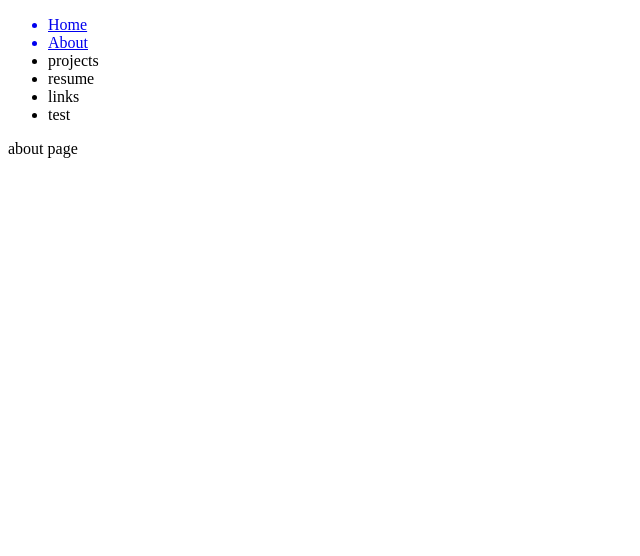
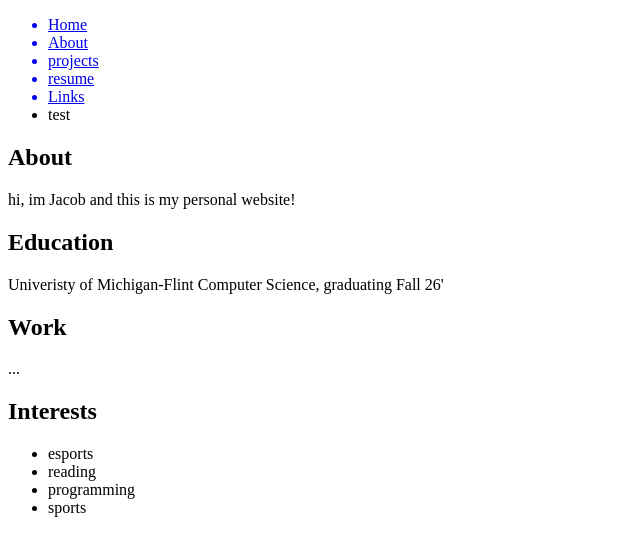
Before and after one commit to j-klamerus/jklamerus-personal-site, a React (Vite) app: page /#/about in a window 1280 px wide. Shown: the top 556 px of the page, without its empty margins (0-640 px from the left). Built offline with nearby package versions, Linux system fonts and the light colour scheme.

Commit message:
added nav and each component

```diff
--- a/src/App.tsx
+++ b/src/App.tsx
@@ -1,6 +1,5 @@
 import Navbar from './components/navbar'
 import './App.css'
-//import { BrowserRouter, Routes, Route, Link } from 'react-router-dom'
 
 function App() {
 
--- /dev/null
+++ b/src/components/Links.tsx
@@ -0,0 +1,16 @@
+import Navbar from "./navbar";
+
+function Links() {
+    return(
+        <>
+            <Navbar/>
+            <a href="https://github.com/j-klamerus" target="_blank">github</a>
+            <br></br>
+            <a href="https://www.linkedin.com/in/jacob-klamerus-289265395/" target="_blank">linkedin</a>
+            <br></br>
+            <a>klamerus3@gmail.com</a>
+        </>
+    )
+}
+
+export default Links
--- a/src/components/about.tsx
+++ b/src/components/about.tsx
@@ -4,7 +4,19 @@ function About() {
     return(
         <div>
             <Navbar/>
-            about page
+            <h2>About</h2>
+            <p>hi, im Jacob and this is my personal website!</p>
+            <h2>Education</h2>
+            <p>Univeristy of Michigan-Flint Computer Science, graduating Fall 26'</p>
+            <h2>Work</h2>
+            <p>...</p>
+            <h2>Interests</h2>
+            <ul>
+                <li>esports</li>
+                <li>reading</li>
+                <li>programming</li>
+                <li>sports</li>
+            </ul>
         </div>
     )
 }
--- a/src/components/navbar.tsx
+++ b/src/components/navbar.tsx
@@ -6,15 +6,9 @@ function Navbar() {
         <ul>
           <Link to="/"><li>Home</li></Link>
           <Link to="/about"><li>About</li></Link>
-          <li>
-            projects
-          </li>
-          <li>
-            resume
-          </li>
-          <li>
-            links
-          </li>
+          <Link to="/projects"><li>projects</li></Link>
+          <Link to="/resume"><li>resume</li></Link>
+          <Link to="/links"><li>Links</li></Link>
           <li>
             test
           </li>
--- /dev/null
+++ b/src/components/projects.tsx
@@ -0,0 +1,12 @@
+import Navbar from "./navbar"
+
+function Projects(){
+    return(
+        <>
+        <Navbar></Navbar>
+        projects
+        </>
+    )
+}
+
+export default Projects
--- /dev/null
+++ b/src/components/resume.tsx
@@ -0,0 +1,12 @@
+import Navbar from "./navbar";
+
+function Resume() {
+    return(
+        <>
+        <Navbar></Navbar>
+        <a href="Jacob Klamerus Resume-2.pdf" target="_blank">resume</a>
+        </>
+    )
+}
+
+export default Resume
```
Also changed, not shown: src/routes.tsx (+15 -1 lines), 1 other file (tests, documents, lock files or other folders).
